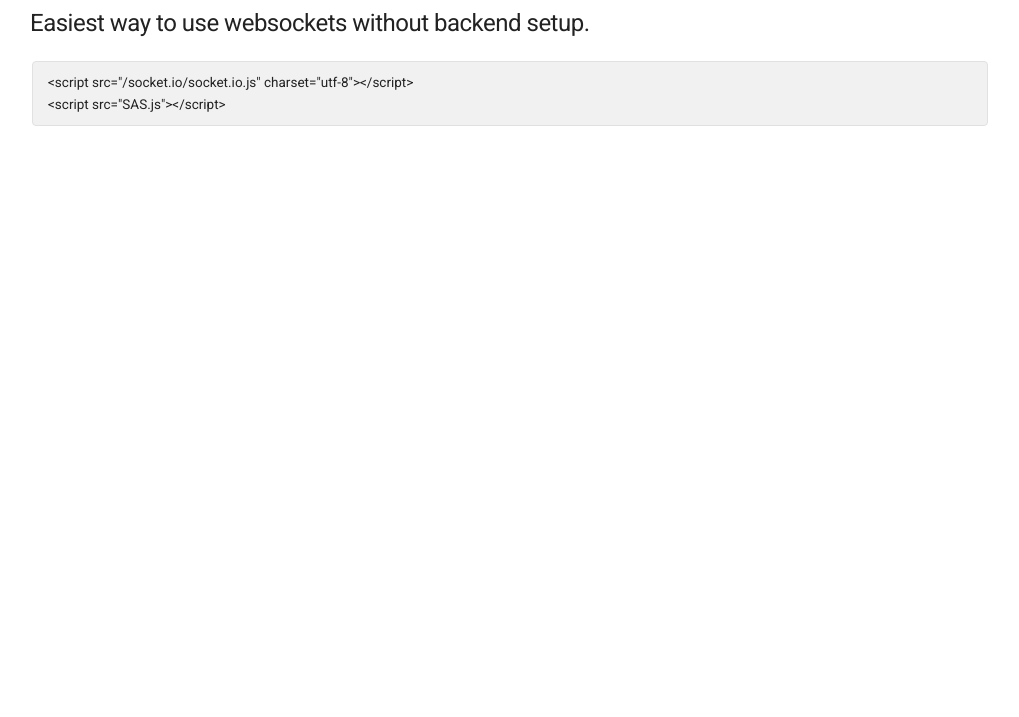
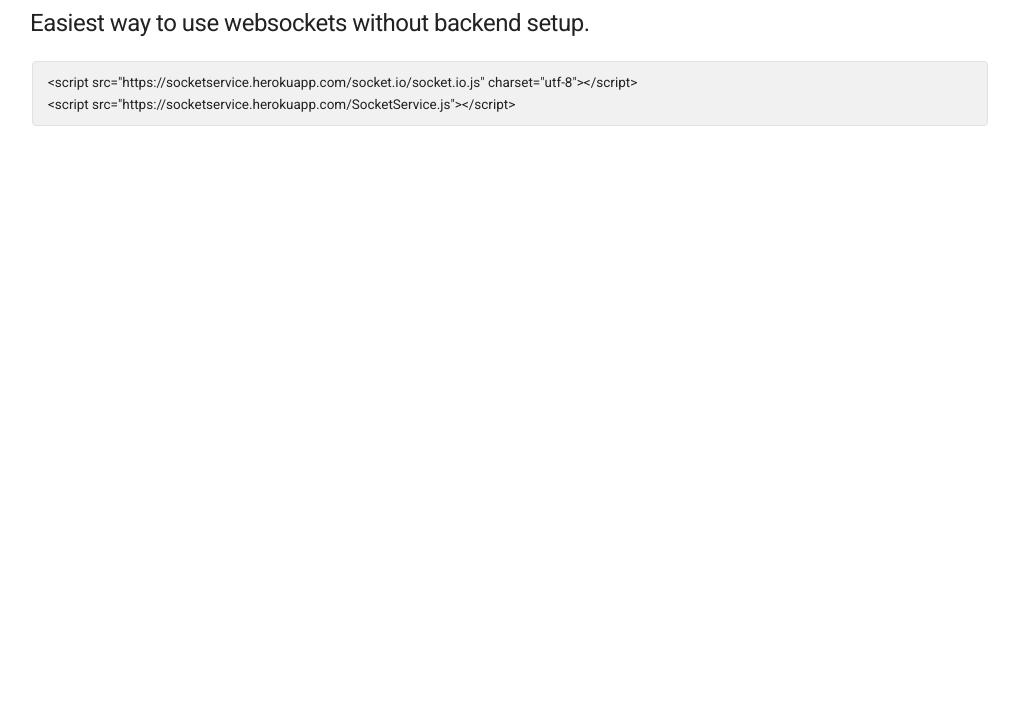
Before and after one commit to MAKIO135/SocketService, a website: page src/public/index.html in a window 1280 px wide. Shown: the part 83-800 px from the top of the page, without its empty margins (130-1149 px from the left). Drawn offline with nearby package versions, Linux system fonts and the light colour scheme; no server answers.

Commit message:
starting doc

```diff
--- a/src/public/SocketService.js
+++ b/src/public/SocketService.js
@@ -1,6 +1,6 @@
 'use strict';
 
-class SocketService{
+class SocketService {
     constructor( room ) {
         this.room = room
         this.connected = false
--- a/src/public/index.html
+++ b/src/public/index.html
@@ -11,14 +11,14 @@
         <h1>Socket Service</h1>
         <h5>Easiest way to use websockets without backend setup.</h5>
 
-        <pre><code>&lt;script src="/socket.io/socket.io.js" charset="utf-8"&gt;&lt;/script&gt;
-&lt;script src="SAS.js"&gt;&lt;/script&gt;</code></pre>
+<pre><code>&lt;script src="https://socketservice.herokuapp.com/socket.io/socket.io.js" charset="utf-8"&gt;&lt;/script&gt;
+&lt;script src="https://socketservice.herokuapp.com/SocketService.js"&gt;&lt;/script&gt;</code></pre>
 
     </div>
 
 
     <script src="/socket.io/socket.io.js" charset="utf-8"></script>
-    <script src="SAS.js"></script>
+    <script src="SocketService.js"></script>
     <script src="main.js"></script>
 </body>
 </html>
```
